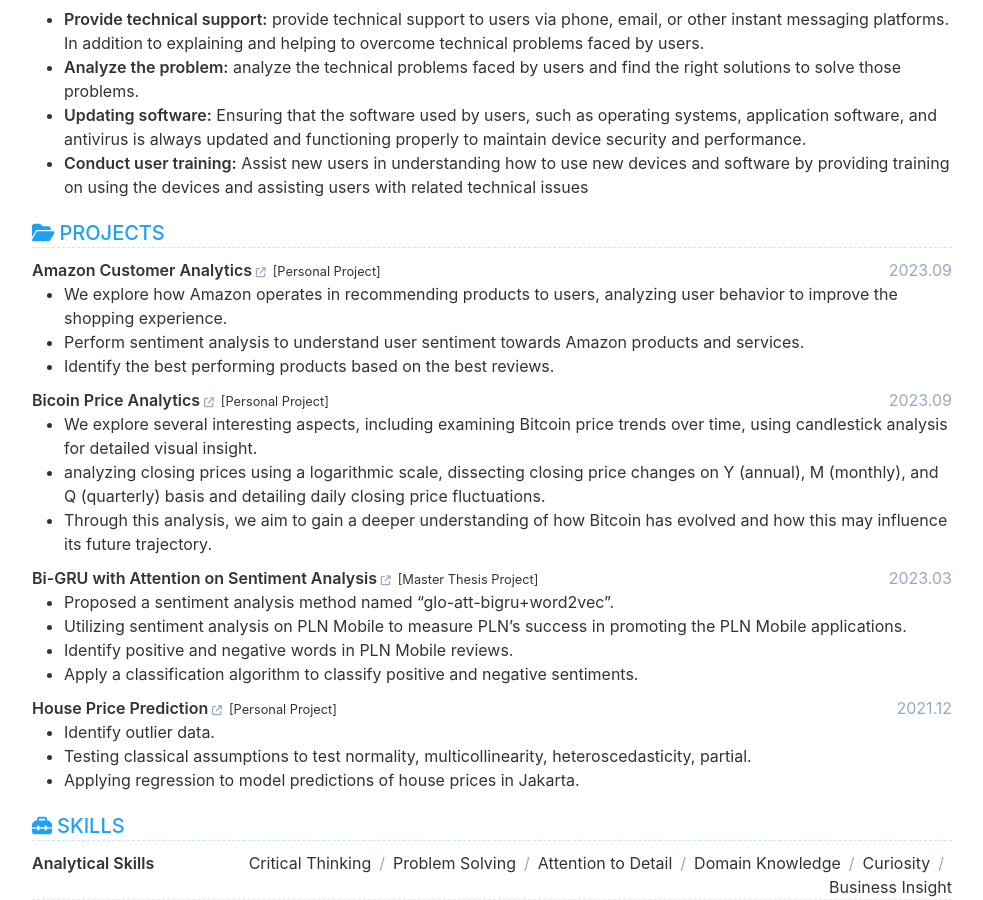
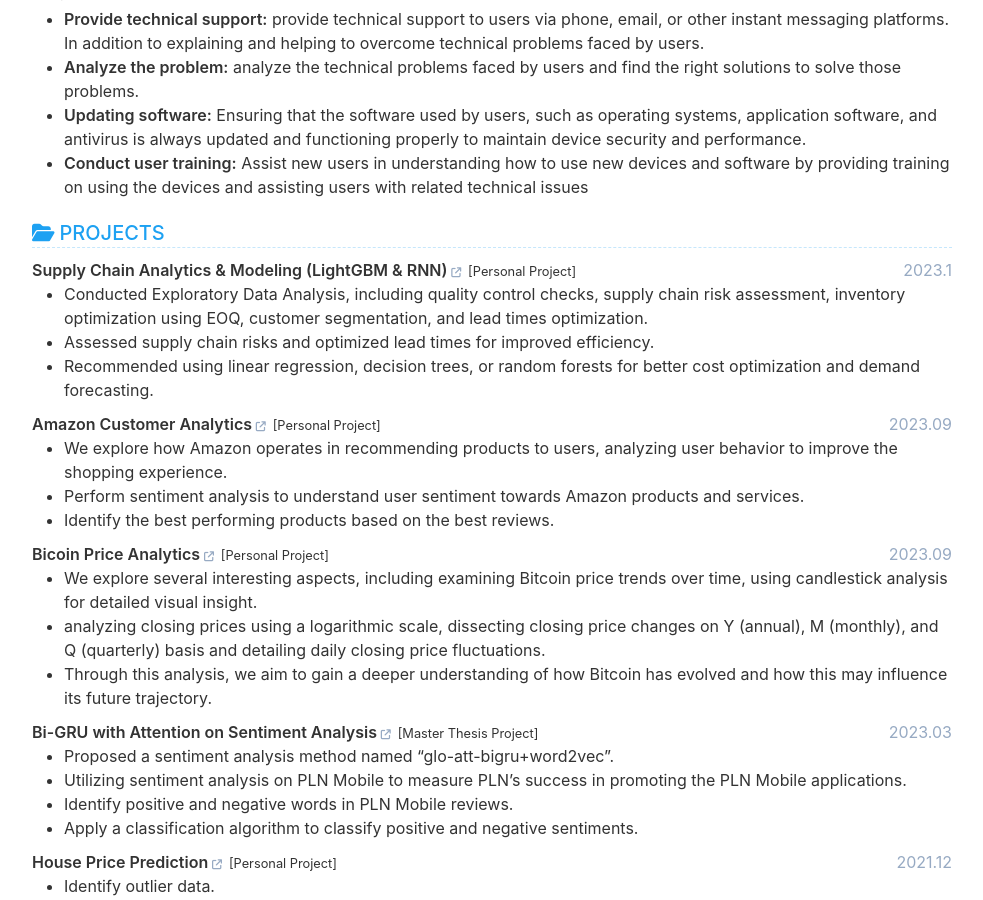
Before and after one commit to kangnurrohman/portfolio, a Jekyll site: the page built from index.html, in a window 1280 px wide and 900 px high, scrolled down 1272 px. Shown: the whole window, without its empty margins (148-1131 px from the left). Built offline with Jekyll 4.4.1, drawn with Linux system fonts in a browser that asks for light colours.

Commit message:
Update data.yml

```diff
--- a/_data/data.yml
+++ b/_data/data.yml
@@ -160,6 +160,15 @@ project:
   description: |
 
   items:
+    - name: Supply Chain Analytics & Modeling (LightGBM & RNN)
+      link: "https://www.kaggle.com/code/ainurrohmanbwx/supply-chain-analytics-modeling-lightgbm-rnn"
+      tags: Personal Project
+      date: 2023.10
+      description: |
+        +	Conducted Exploratory Data Analysis, including quality control checks, supply chain risk assessment, inventory optimization using EOQ, customer segmentation, and lead times optimization.
+        + Assessed supply chain risks and optimized lead times for improved efficiency.
+        + Recommended using linear regression, decision trees, or random forests for better cost optimization and demand forecasting.
+
     - name: Amazon Customer Analytics
       link: "https://www.kaggle.com/code/ainurrohmanbwx/amazon-customer-analytics"
       tags: Personal Project
```
